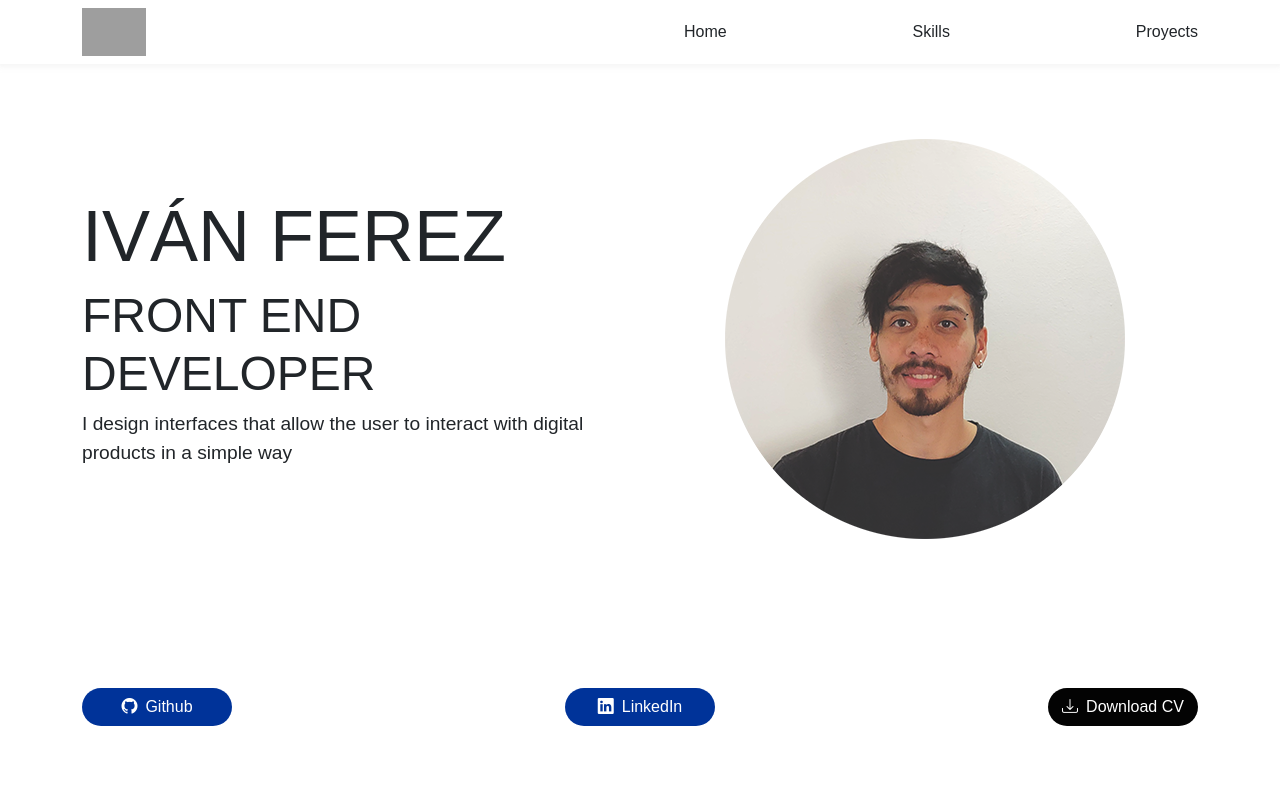
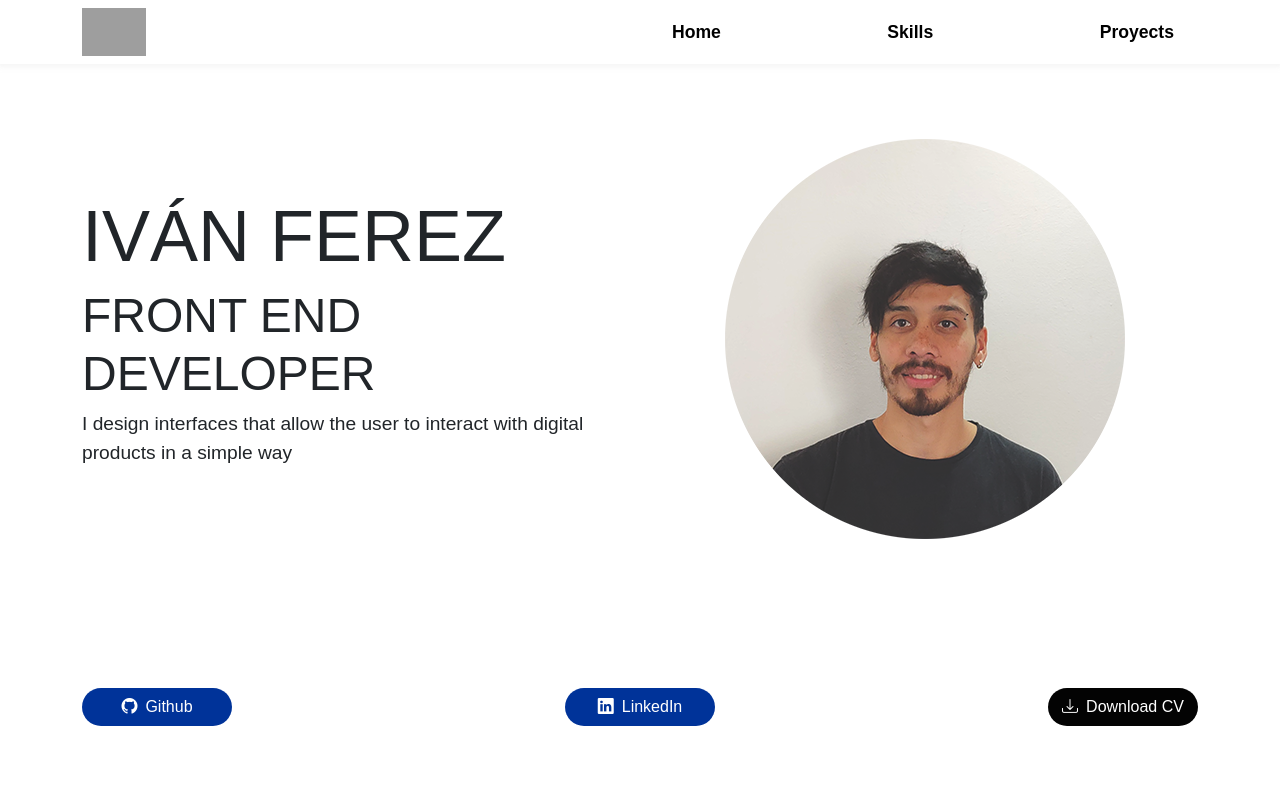
Before and after one commit to iferez/landing, a React (Vite) app: page / in a window 1280 px wide. Shown: the top 800 px of the page. Built offline with nearby package versions, Linux system fonts and the light colour scheme; grey boxes are pictures that could not be loaded; a web font is replaced by a local one.

Commit message:
Add useRef - Scroll - nav section

```diff
--- a/src/App.tsx
+++ b/src/App.tsx
@@ -1,26 +1,32 @@
+import { useRef } from "react";
+import Section from "./components/Section";
 import Header from "./components/header/Header";
 import Home from "./components/home/Home";
 import Skills from "./components/skills/Skills";
 import Proyects from "./components/proyects/Proyects";
-import Section from "./components/Section";
+import Scroll from "./components/header/Scroll";
 import "./App.css";
 
 function App() {
+  const skillsRef = useRef<HTMLHRElement>(null);
+  const proyectRef = useRef<HTMLHRElement>(null);
+
   return (
-    <div className="App">
-      <Header />
+    <>
+      <Header skillsRef={skillsRef} proyectRef={proyectRef} />
       <Section name="home" styles="home-full-screen">
         <Home />
       </Section>
-      <hr />
+      <hr ref={skillsRef} />
       <Section name="skills" styles="full-screen text-center">
         <Skills />
       </Section>
-      <hr />
+      <hr ref={proyectRef} />
       <Section name="proyects" styles="full-screen text-center">
         <Proyects />
       </Section>
-    </div>
+      <Scroll />
+    </>
   );
 }
 
--- a/src/components/header/Header.tsx
+++ b/src/components/header/Header.tsx
@@ -1,27 +1,37 @@
-import React from "react";
+import Section from "../Section";
+import Column from "../Column";
 import "./header-style.css";
 
-function Header() {
+interface Ref {
+  //RefObject<HTMLDivElement>
+  skillsRef: any;
+  proyectRef: any;
+}
+
+function Header({ skillsRef, proyectRef }: Ref) {
+  const scrollToSection = (elementRef: any) => {
+    window.scrollTo({
+      top: elementRef.current.offsetTop,
+      behavior: "smooth",
+    });
+  };
+
   return (
-    <section className="header">
-      <nav className="container">
-        <div className="row">
-          <div className="col-6">
+    <Section name="header" styles="w-100">
+      <Column widthMobile={6} widthDestok={6}>
         <img
           src="https://static.wixstatic.com/media/d61b43_0cd7fa3e42734f07ac9097028d1a7232~mv2.png/v1/fill/w_199,h_60,al_c,q_85,usm_0.66_1.00_0.01,enc_auto/Logo%20SILVER%20NET%20con%20fondo%20Redondo%20Grande%20(1).png"
           alt="Logo SILVER NET"
         />
-          </div>
-          <div className="col-6">
+      </Column>
+      <Column widthMobile={6} widthDestok={6}>
         <ul>
           <li>Home</li>
-              <li>Skills</li>
-              <li>Proyects</li>
+          <li onClick={() => scrollToSection(skillsRef)}>Skills</li>
+          <li onClick={() => scrollToSection(proyectRef)}>Proyects</li>
         </ul>
-          </div>
-        </div>
-      </nav>
-    </section>
+      </Column>
+    </Section>
   );
 }
 
--- /dev/null
+++ b/src/components/header/Scroll.tsx
@@ -0,0 +1,30 @@
+import { useEffect, useState } from "react";
+
+function Scroll() {
+  const [showScroll, setShowScroll] = useState<boolean>(false);
+
+  useEffect(() => {
+    window.addEventListener("scroll", () => {
+      window.scrollY > 300 ? setShowScroll(true) : setShowScroll(false);
+    });
+  }, []);
+
+  const scrollTop = () => {
+    window.scrollTo({
+      top: 0,
+      behavior: "smooth",
+    });
+  };
+
+  return (
+    <div>
+      {showScroll && (
+        <button className="btn btn-dark float" onClick={scrollTop}>
+          <i className="bi bi-arrow-up-circle"></i>
+        </button>
+      )}
+    </div>
+  );
+}
+
+export default Scroll;
--- a/src/components/header/header-style.css
+++ b/src/components/header/header-style.css
@@ -1,4 +1,4 @@
-.header{
+.header {
   height: 64px;
   box-shadow: 0px 1px 5px 2px #dbdbdb46 !important;
   z-index: 999;
@@ -6,10 +6,9 @@
   align-items: center;
 }
 
-.header div{
+.header div {
   height: 64px;
   display: flex;
-    justify-content: space-between;
   align-items: center;
 }
 
@@ -17,10 +16,52 @@
   max-height: 48px;
 }
 
-.header ul{
+.header ul {
   width: 100%;
   display: flex;
   justify-content: space-between;
   margin-bottom: 0px;
-    list-style-type:none;
+  list-style-type: none;
 }
+
+.header li {
+  color: #000;
+  text-decoration: none;
+  font-weight: 600;
+  font-size: 1.1rem;
+  cursor: pointer;
+  position: relative;
+}
+
+.header li:hover {
+  color: #000;
+}
+
+.header li::before {
+  content: "";
+  position: absolute;
+  display: block;
+  width: 100%;
+  height: 2px;
+  bottom: 0;
+  left: 0;
+  background-color: #000;
+  transform: scaleX(0);
+  transition: transform 0.3s ease;
+}
+
+.header li:hover::before {
+  transform: scaleX(1);
+}
+
+.float {
+  font-size: 2rem;
+  width: 45px;
+  height: 45px;
+  border-radius: 50%;
+  position: fixed;
+  right: 0;
+  bottom: 0;
+  margin: 2rem;
+  padding: 0;
+}
--- a/src/components/skills/Skills.tsx
+++ b/src/components/skills/Skills.tsx
@@ -18,7 +18,7 @@ function Skills() {
 
   return (
     <>
-      <h2 className="mt-5">SKILLS</h2>
+      <h2>SKILLS</h2>
       <p>
         I trained for more than 2 years as a web developer, I acquired many
         skills thanks to my work and the university
--- a/src/components/skills/skills-style.css
+++ b/src/components/skills/skills-style.css
@@ -16,7 +16,7 @@
 }
 
 .card:hover {
-  transition: 0.3s;
+  transition: 0.6s;
   background-color: #212529;
   color: #f8f9fa;
   transform: translateY(-1rem);
@@ -28,7 +28,7 @@
 }
 
 .card-black:hover{
-  transition: 0.3s;
+  transition: 0.6s;
   background-color: #003399;
   transform: translateY(-1rem);
 }
--- a/src/components/types.ts
+++ b/src/components/types.ts
@@ -1,12 +1,12 @@
 export type SectionProps = {
-    children: JSX.Element;
-    styles: string,
+    children: JSX.Element | JSX.Element[];
+    styles?: string,
     name: string,
   };
 
 export type ColumProps = {
     children: JSX.Element | JSX.Element[];
-    styles: string,
+    styles?: string,
     widthMobile: Number,
     widthDestok: Number,
   };
```
Lines whose indentation alone changed are shown as unchanged.
